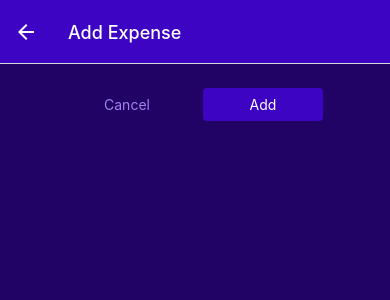
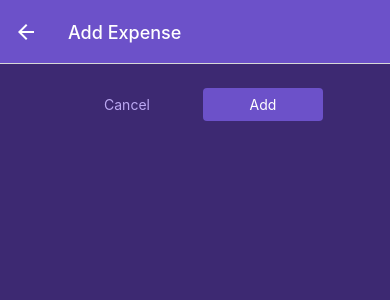
Before and after one commit to IsaiGarciaRyndem/ReactNativeCourse, a React Native app: screen /ManageExpense in a window 390 px wide. Shown: the top 300 px of the page. Built offline with nearby package versions, Linux system fonts and the light colour scheme.

Commit message:
update: cambiar paleta de colores

```diff
--- a/constants/styles.js
+++ b/constants/styles.js
@@ -1,16 +1,17 @@
 export const GlobalStyles = {
     colors: {
-        primary50: '#e4d9fd',
-        primary100: '#c6affc',
-        primary200: '#a281f0',
-        primary400: '#5721d4',
-        primary500: '#3e04c3',
-        primary700: '#2d0689',
-        primary800: '#200364',
-        accent500: '#f7bc0c',
-        error50: '#fcc4e4',
-        error500: '#9b095c',
-        gray500: '#39324a',
-        gray700: '#221c30',
+        primary50: '#f2e9fc',   // Suave lavanda claro
+        primary100: '#d9c9f9',  // Lavanda suave
+        primary200: '#bba8f2',  // Lavanda pastel
+        primary400: '#8b6edc',  // Púrpura suave
+        primary500: '#6c51c9',  // Púrpura moderado
+        primary700: '#533a97',  // Violeta oscuro suave
+        primary800: '#3d2972',  // Violeta intenso pero no agresivo
+        accent500: '#f9d77e',   // Amarillo pastel suave
+        error50: '#fdd6e6',     // Rosa claro
+        error500: '#bf4573',    // Fucsia suave
+        gray500: '#645a77',     // Gris suave
+        gray700: '#4b4357',     // Gris oscuro suave
+
     },
 };
```
